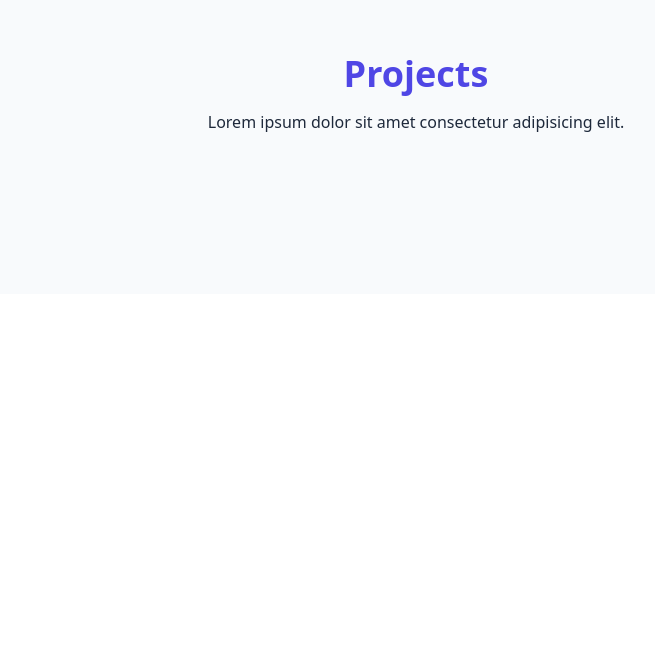
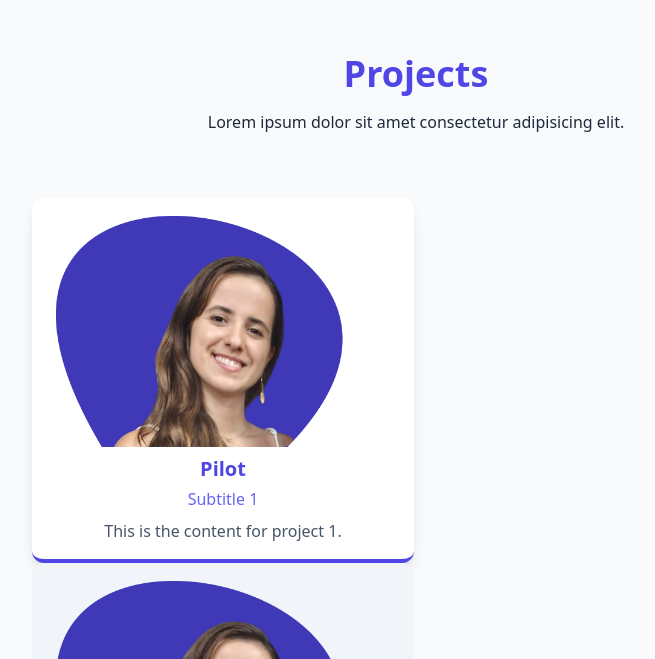
Before and after one commit to StephanieGuimaraes/WebPortfolio, a React (Vite) app in the folder WebPortfolio/: page / in a window 1280 px wide. Shown: the part 2141-2800 px from the top of the page, without its empty margins (224-879 px from the left). Before the commit the page ends 2435 px from the top, so only its background shows below. Built offline with nearby package versions, Linux system fonts and the light colour scheme.

Commit message:
projects card

```diff
--- a/WebPortfolio/src/pages/LandingPage/projects/Projects.jsx
+++ b/WebPortfolio/src/pages/LandingPage/projects/Projects.jsx
@@ -62,6 +62,25 @@ const Projects = () => {
                 <h2 className='text-4xl font-bold text-indigo-600 mb-4'>Projects</h2>
                 <p className='text-slate-800'>Lorem ipsum dolor sit amet consectetur adipisicing elit.</p>
             </div>
+            <div>
+              {Cards.map((card, index)=>(
+                  <button
+                    key={index}
+                    onClick={() => setActiveCard(index)}
+                    className={`p-4 rounded-xl transition-all duration-300 flex flex-col
+                      items-center ${activeCard === index
+                        ? 'bg-white shadow-lg border-b-4 border-indigo-600'
+                        : 'bg-slate-100 hover:bg-indigo-200'}`
+                    }
+                  >
+                    <div className='mb-2'>{card.image}</div>
+                    <h3 className='text-xl font-semibold text-indigo-600 mb-1'>{card.title}</h3>
+                    <h4 className='text-md text-indigo-500 mb-2'>{card.subTitle}</h4>
+                    <p className='text-slate-600 text-center'>{card.content}</p>
+                  </button>
+              ))
+              }
+            </div>
         </div>
     </section>
   )
```
